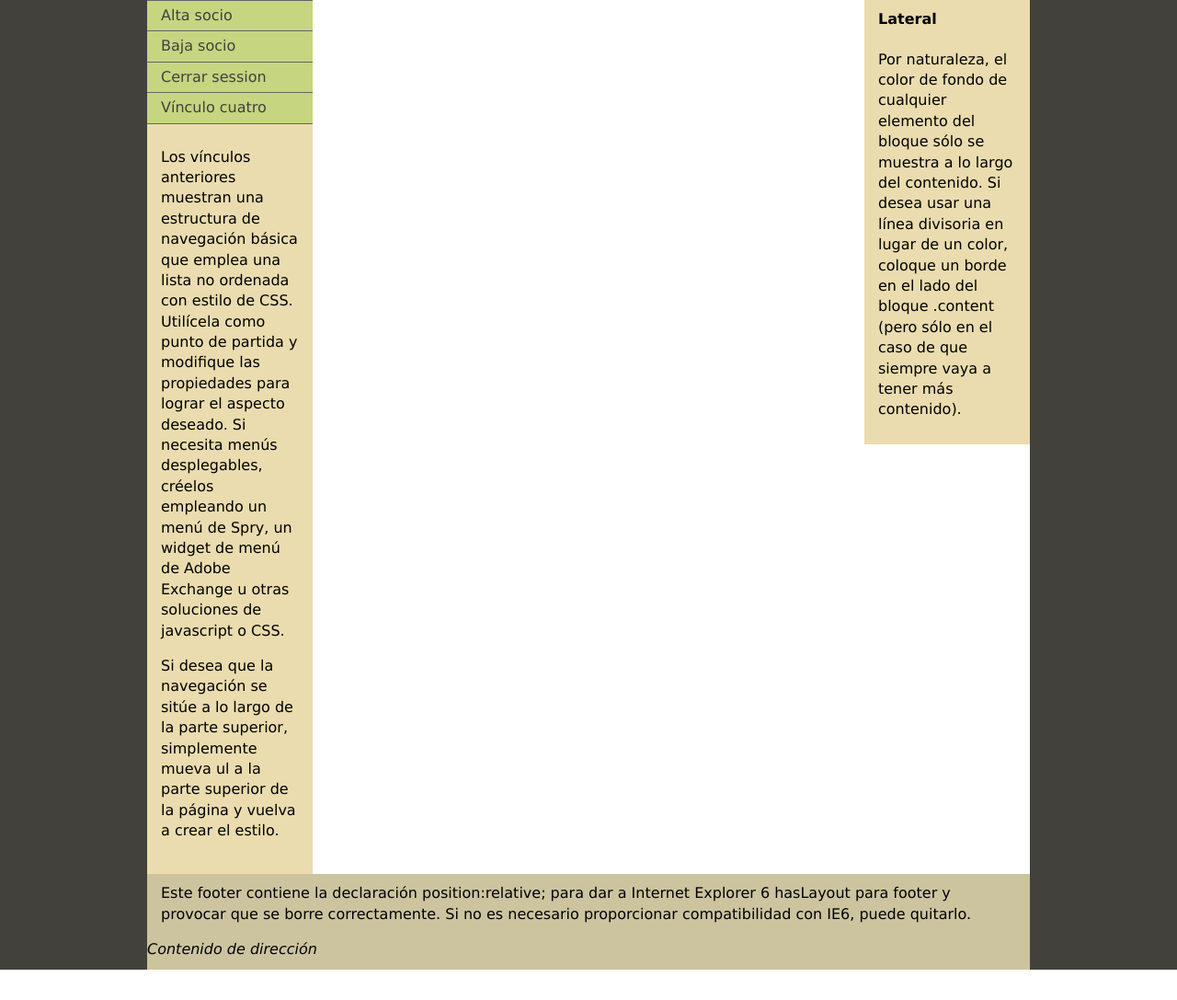
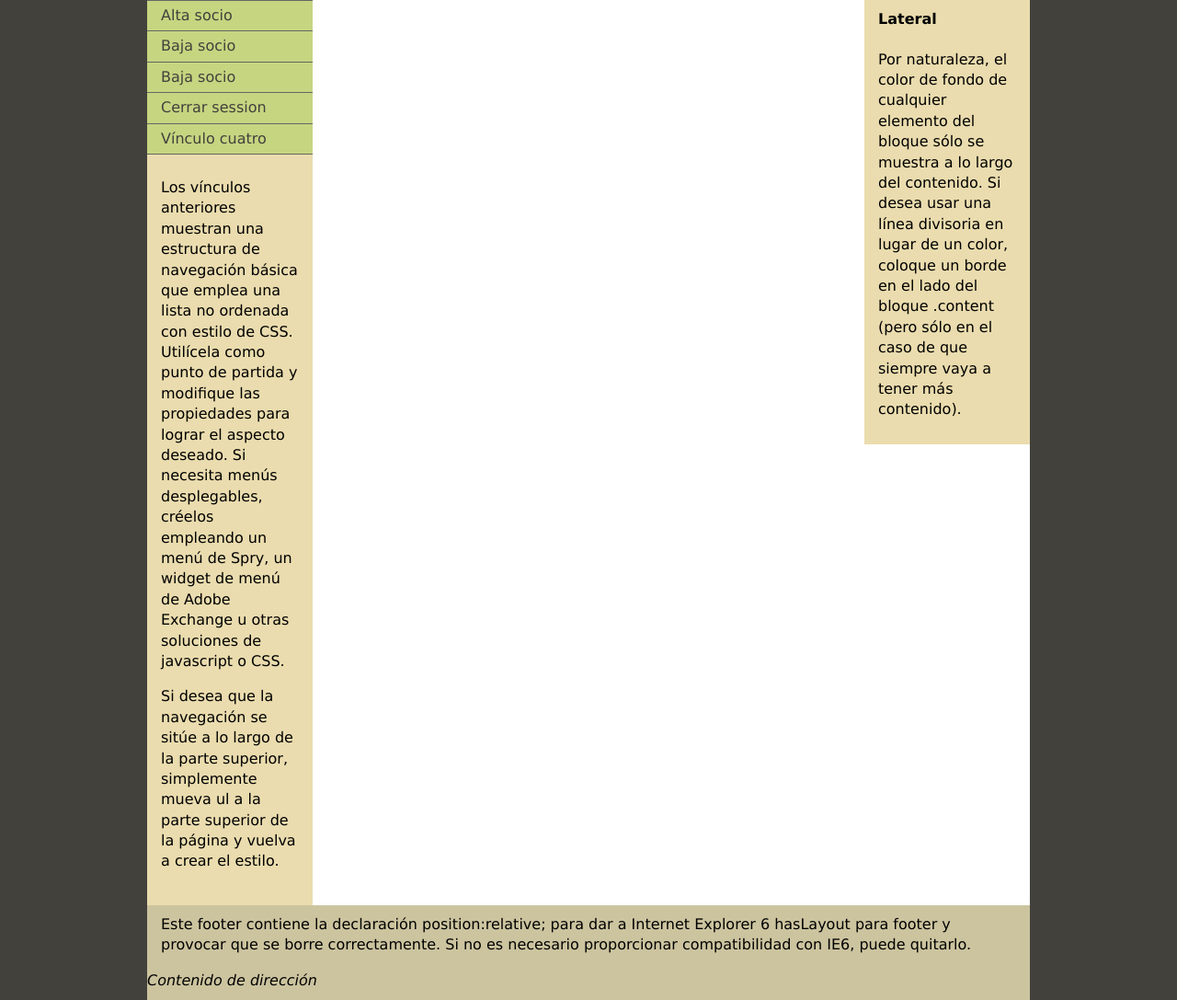
Before and after one commit to freddyluzardo/Nmedios_biblos, a PHP site: page /biblos/paginas/administrador.php in a window 1280 px wide. Shown: the part 90-1177 px from the top of the page at 92% size. Before the commit the page ends 1144 px from the top, so only its background shows below. Run offline with PHP 8.4, Linux system fonts and the light colour scheme; the visitor is signed in with stand-in values (Sample User, id 1).

Commit message:
modificacion del 240913

```diff
--- a/paginas/administrador.php
+++ b/paginas/administrador.php
@@ -27,6 +27,7 @@
   <div class="sidebar1">
     <ul class="nav">
         <li><a href="administrador.php?pag=a_s">Alta socio</a></li>
+        <li><a href="administrador.php?pag=b_s">Baja socio</a></li>
         <li><a href="administrador.php?pag=b_s">Baja socio</a></li>
         <li><a href="../_php/desloguearse.php">Cerrar session</a></li>
         <li><a href="#">Vínculo cuatro</a></li>
```
